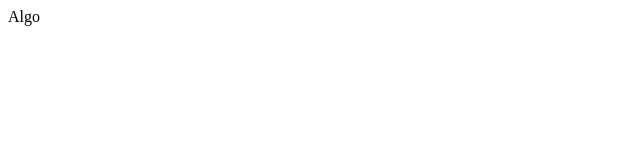
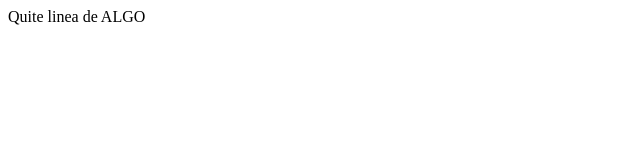
Before and after one commit to iriau86/hello-worl-git, a plain HTML site: page index.html in a window 1280 px wide. Shown: the whole page, without its empty margins (0-640 px from the left). Drawn offline with Linux system fonts and the light colour scheme.

Commit message:
cambie texto del body

```diff
--- a/index.html
+++ b/index.html
@@ -6,6 +6,6 @@
 
 </head>
 <body>
-Algo
+ Quite linea de ALGO
 </body>
 </html>
```
